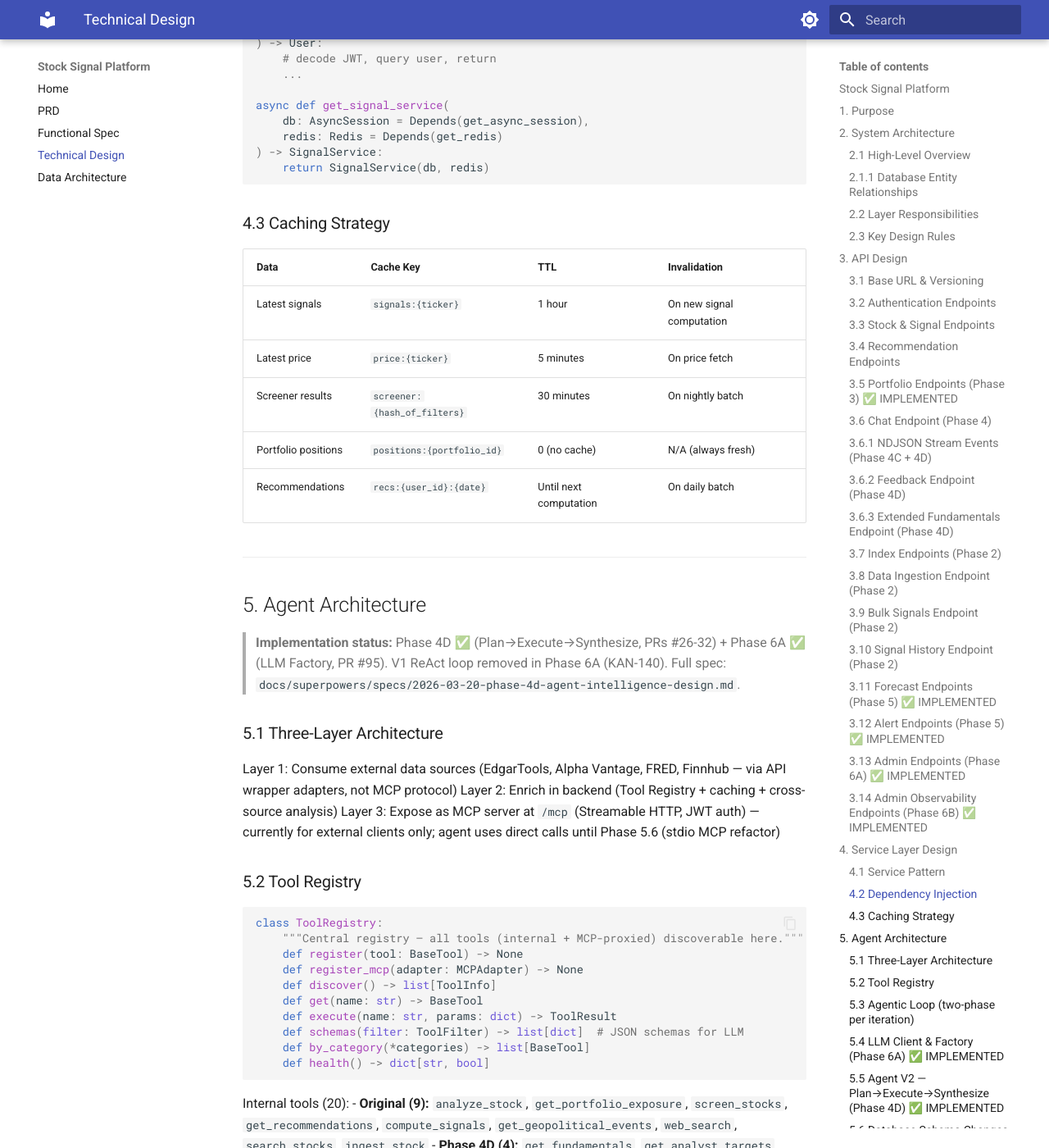
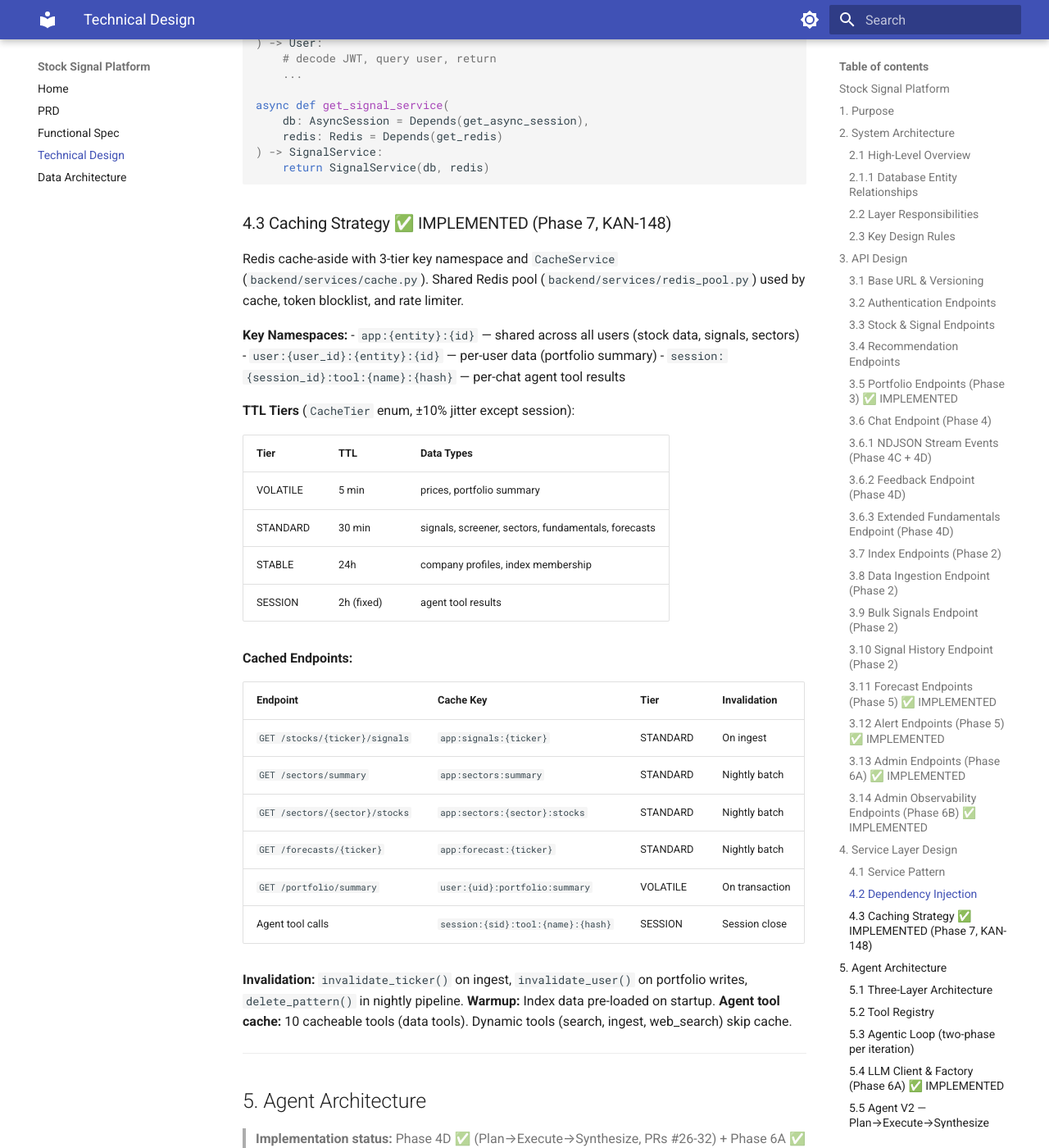
Before and after one commit to vipulbhatia29/stock-signal-platform, an MkDocs documentation site: the page built from docs/TDD.md, in a window 1280 px wide and 1400 px high, scrolled down 12862 px. Shown: the whole window at 82% size. Built offline with MkDocs 1.6.1 and Material for MkDocs 9.7.7, drawn with Linux system fonts in a browser that asks for light colours.

Commit message:
docs: update TDD caching strategy + mark KAN-148 complete in project-plan
Co-Authored-By: Claude Opus 4.6 (1M context) <noreply@anthropic.com>

````diff
--- a/docs/TDD.md
+++ b/docs/TDD.md
@@ -634,15 +634,38 @@ async def get_signal_service(
     return SignalService(db, redis)
 ```
 
-### 4.3 Caching Strategy
-
-| Data | Cache Key | TTL | Invalidation |
-|------|-----------|-----|-------------|
-| Latest signals | `signals:{ticker}` | 1 hour | On new signal computation |
-| Latest price | `price:{ticker}` | 5 minutes | On price fetch |
-| Screener results | `screener:{hash_of_filters}` | 30 minutes | On nightly batch |
-| Portfolio positions | `positions:{portfolio_id}` | 0 (no cache) | N/A (always fresh) |
-| Recommendations | `recs:{user_id}:{date}` | Until next computation | On daily batch |
+### 4.3 Caching Strategy ✅ IMPLEMENTED (Phase 7, KAN-148)
+
+Redis cache-aside with 3-tier key namespace and `CacheService` (`backend/services/cache.py`). Shared Redis pool (`backend/services/redis_pool.py`) used by cache, token blocklist, and rate limiter.
+
+**Key Namespaces:**
+- `app:{entity}:{id}` — shared across all users (stock data, signals, sectors)
+- `user:{user_id}:{entity}:{id}` — per-user data (portfolio summary)
+- `session:{session_id}:tool:{name}:{hash}` — per-chat agent tool results
+
+**TTL Tiers** (`CacheTier` enum, ±10% jitter except session):
+
+| Tier | TTL | Data Types |
+|------|-----|------------|
+| VOLATILE | 5 min | prices, portfolio summary |
+| STANDARD | 30 min | signals, screener, sectors, fundamentals, forecasts |
+| STABLE | 24h | company profiles, index membership |
+| SESSION | 2h (fixed) | agent tool results |
+
+**Cached Endpoints:**
+
+| Endpoint | Cache Key | Tier | Invalidation |
+|----------|-----------|------|-------------|
+| `GET /stocks/{ticker}/signals` | `app:signals:{ticker}` | STANDARD | On ingest |
+| `GET /sectors/summary` | `app:sectors:summary` | STANDARD | Nightly batch |
+| `GET /sectors/{sector}/stocks` | `app:sectors:{sector}:stocks` | STANDARD | Nightly batch |
+| `GET /forecasts/{ticker}` | `app:forecast:{ticker}` | STANDARD | Nightly batch |
+| `GET /portfolio/summary` | `user:{uid}:portfolio:summary` | VOLATILE | On transaction |
+| Agent tool calls | `session:{sid}:tool:{name}:{hash}` | SESSION | Session close |
+
+**Invalidation:** `invalidate_ticker()` on ingest, `invalidate_user()` on portfolio writes, `delete_pattern()` in nightly pipeline.
+**Warmup:** Index data pre-loaded on startup.
+**Agent tool cache:** 10 cacheable tools (data tools). Dynamic tools (search, ingest, web_search) skip cache.
 
 ---
 
````
Also changed, not shown: project-plan.md (+5 -5 lines).
